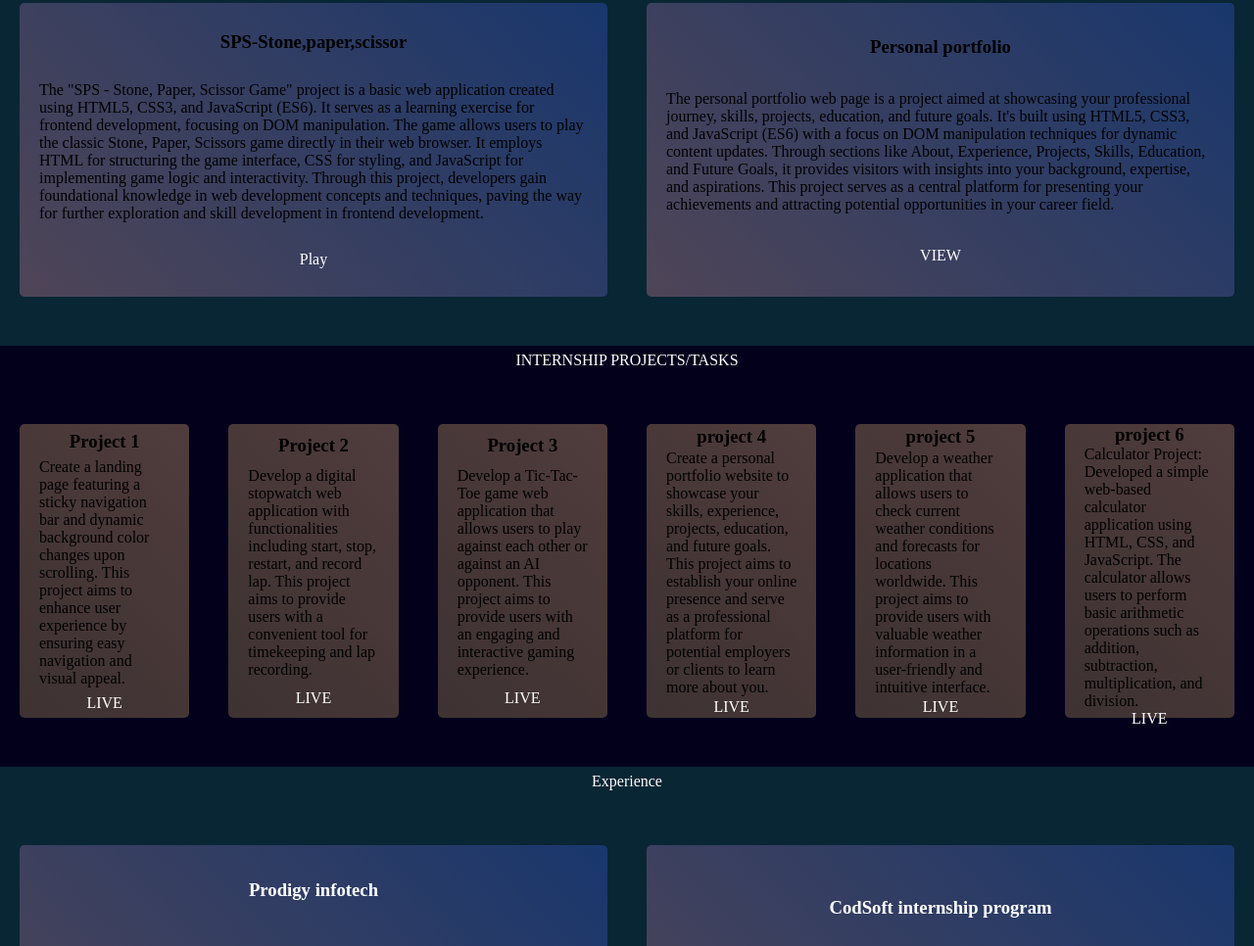
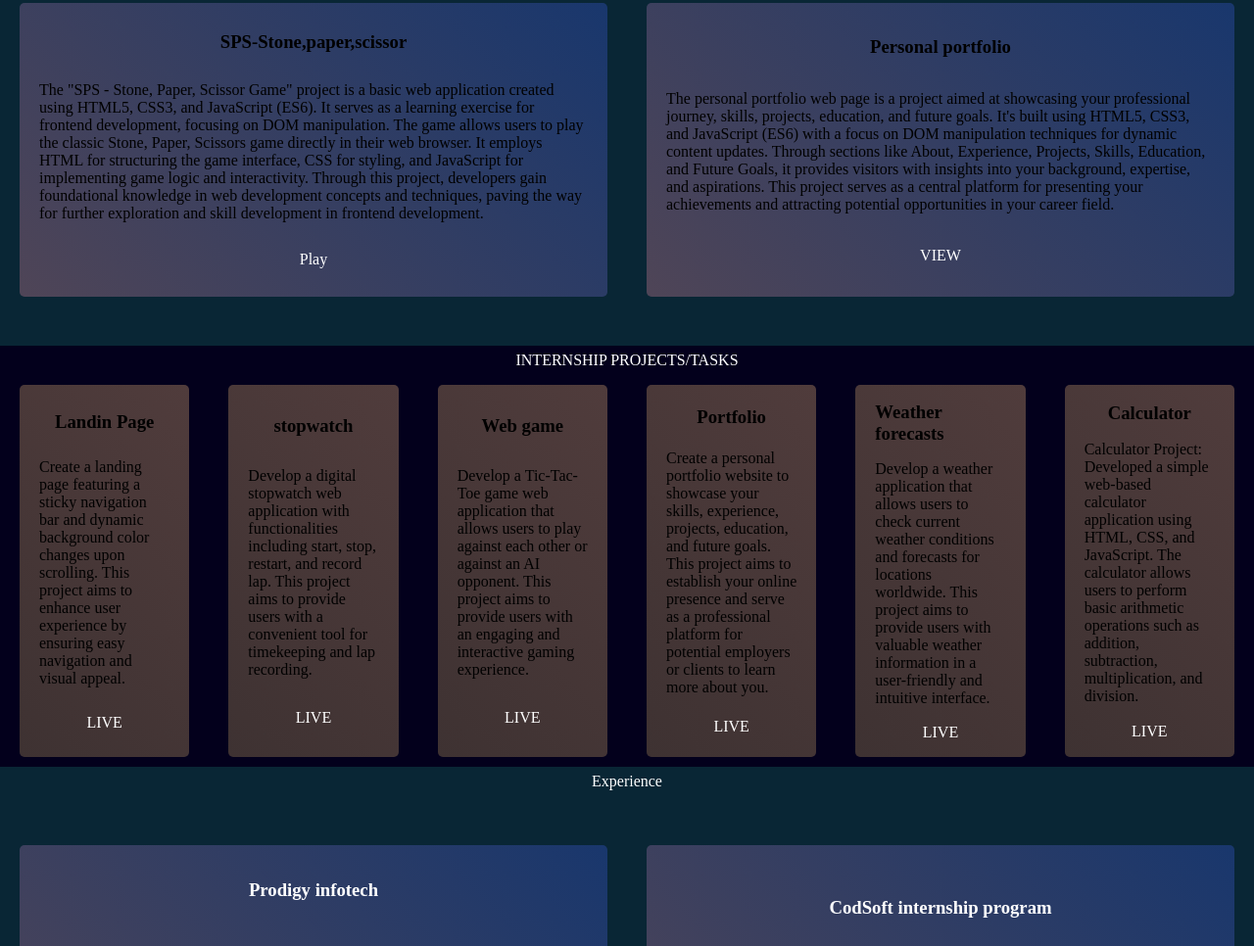
Before and after one commit to HardikBambhaniya/Codsoft, a plain HTML site: page Task2/index.html in a window 1280 px wide. Shown: the part 1577-2543 px from the top of the page at 98% size. Drawn offline with Linux system fonts and the light colour scheme.

Commit message:
update resume

```diff
--- a/Task2/index.html
+++ b/Task2/index.html
@@ -110,34 +110,34 @@ i am Passionate about learning new skills in the IT industry, I am currently pur
         <div class="internship-project">
 
             <div class="intern-project">
-                <h3>Project 1</h3>
+                <h3>Landin Page</h3>
                 <span>Create a landing page featuring a sticky navigation bar and dynamic background color changes upon scrolling. This project aims to enhance user experience by ensuring easy navigation and visual appeal.</span>
                 <a href="https://prodigyinfotech.netlify.app/" target = "main">LIVE</a>
             </div>
             <div class="intern-project">
-                <h3>Project 2</h3>
+                <h3>stopwatch</h3>
                 <span>Develop a digital stopwatch web application with functionalities including start, stop, restart, and record lap. This project aims to provide users with a convenient tool for timekeeping and lap recording.</span>
                 <a href="https://time-swatch.netlify.app/" target=" main">LIVE</a>
             </div>
             <div class="intern-project">
-                <h3>Project 3</h3>
+                <h3>Web game</h3>
                 <span>Develop a Tic-Tac-Toe game web application that allows users to play against each other or against an AI opponent. This project aims to provide users with an engaging and interactive gaming experience.</span>
                 <a href="https://refreshchildhood.netlify.app/" target="main">LIVE</a>
             </div>
             <div class="intern-project">
-                <h3>project 4</h3>
+                <h3>Portfolio</h3>
                 <span>Create a personal portfolio website to showcase your skills, experience, projects, education, and future goals. This project aims to establish your online presence and serve as a professional platform for potential employers or clients to learn more about you.</span>
                 <a href="#" target="main">LIVE</a>
             </div>
             <div class="intern-project">
-                <h3>project 5</h3>
+                <h3>Weather forecasts</h3>
                 <span>Develop a weather application that allows users to check current weather conditions and forecasts for locations worldwide. This project aims to provide users with valuable weather information in a user-friendly and intuitive interface.
                 </span>
                 <a href="https://check-outside.netlify.app/
                 #" target="main">LIVE</a>
             </div>
             <div class="intern-project">
-                <h3>project 6</h3>
+                <h3>Calculator</h3>
                 <span>Calculator Project: Developed a simple web-based calculator application using HTML, CSS, and JavaScript. The calculator allows users to perform basic arithmetic operations such as addition, subtraction, multiplication, and division.
                 </span>
                 <a href="https://findvalue.netlify.app/
--- a/Task2/style.css
+++ b/Task2/style.css
@@ -92,7 +92,7 @@
     #fff;
     color: #fff;
     margin-top: 30px;
-    background-image: linear-gradient(190deg, #535C91, #503C3C);
+    background-image: linear-gradient(360deg, #535C91, #503C3C);
     transition: 1s ease-in-out;
 }
 
@@ -141,7 +141,7 @@ margin-top: 20px;
 
 .logo-box img:hover{
   box-shadow: 5px 1px 10px 1px
-  rgb(255, 0, 111);
+  rgb(0, 191, 255);
   transition: 0.5s;
 }
 
@@ -190,7 +190,9 @@ margin-top: 20px;
     box-shadow: 0px 0px 10px 0px
     #fff;
     margin: 30px;
+    background-image: linear-gradient(190deg ,#19376D, #4F4557 );
     transition: 1s;
+
 }
 
 .clg-img img{
@@ -217,7 +219,7 @@ margin-top: 20px;
   padding-left: 20px;
   height: 300px;
   width: 50%;
-  color: #000;
+  color: #fff;
   border-radius: 5px;
   display: flex;
   flex-direction: column;
@@ -228,12 +230,13 @@ margin-top: 20px;
 }
 
 .degree:hover{
-    color: #fff;
+    color: #000;
     cursor: pointer;
     box-shadow: 0px 0px 10px 0px
     #fff;
     margin: 30px;
     transition: 1s;
+    background-image: linear-gradient(190deg ,#19376D, #4F4557 );
 }
 
 .uni-img img{
@@ -366,12 +369,12 @@ margin-top: 20px;
 }
 
 .intern-project{
-  color: #000;
+   color: #000;
     margin-right: 20px;
     margin-left: 20px;
     padding-right: 20px;
     padding-left: 20px;
-    height: 300px;
+    height: 380px;
     border-radius: 5px;
     display: flex;
     flex-direction: column;
```
